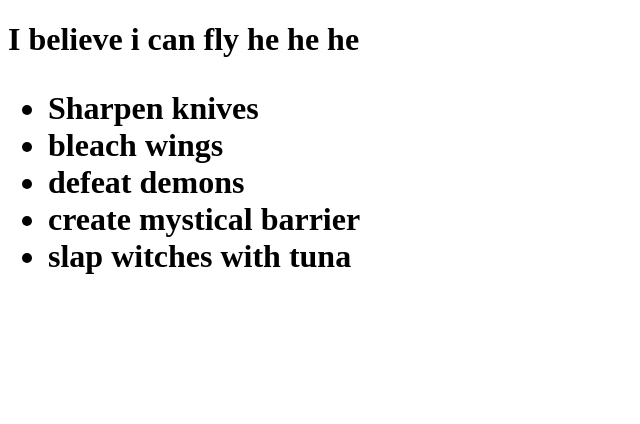
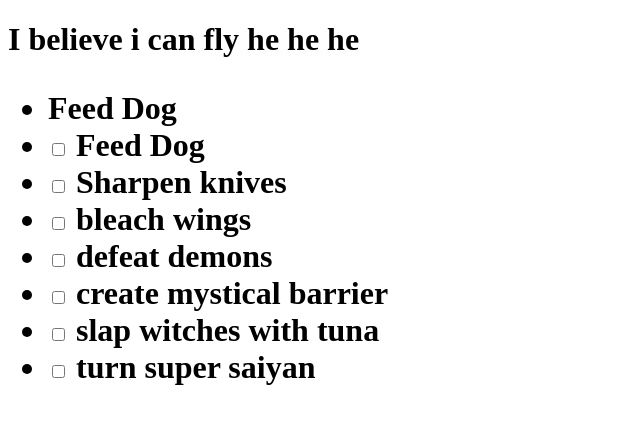
Before and after one commit to jpipes25/todo_app_front_end, a plain HTML site: page index.html in a window 1280 px wide. Shown: the whole page, without its empty margins (0-640 px from the left). Drawn offline with Linux system fonts and the light colour scheme.

Commit message:
add check box to list items

```diff
--- a/index.html
+++ b/index.html
@@ -6,11 +6,39 @@
 <body>
 
    <ul>
-       <li>Sharpen knives</li>
-       <li>bleach wings</li>
-       <li>defeat demons</li>
-       <li>create mystical barrier</li>
-       <li>slap witches with tuna</li>
+       <li>
+            Feed Dog
+            </li>
+
+        <li>
+            <input type="checkbox">
+            Feed Dog
+            </li>
+
+       <li>
+           <input type="checkbox">
+           Sharpen knives</li>
+
+       <li>
+           <input type="checkbox">
+           bleach wings</li>
+
+       <li>
+           <input type="checkbox">
+           defeat demons</li>
+
+       <li>
+           <input type="checkbox">
+           create mystical barrier</li>
+
+       <li>
+           <input type="checkbox">
+           slap witches with tuna</li>
+
+       <li>
+           <input type="checkbox">
+           turn super saiyan</li>
+
        </ul>
     </body>
     </html>
```
